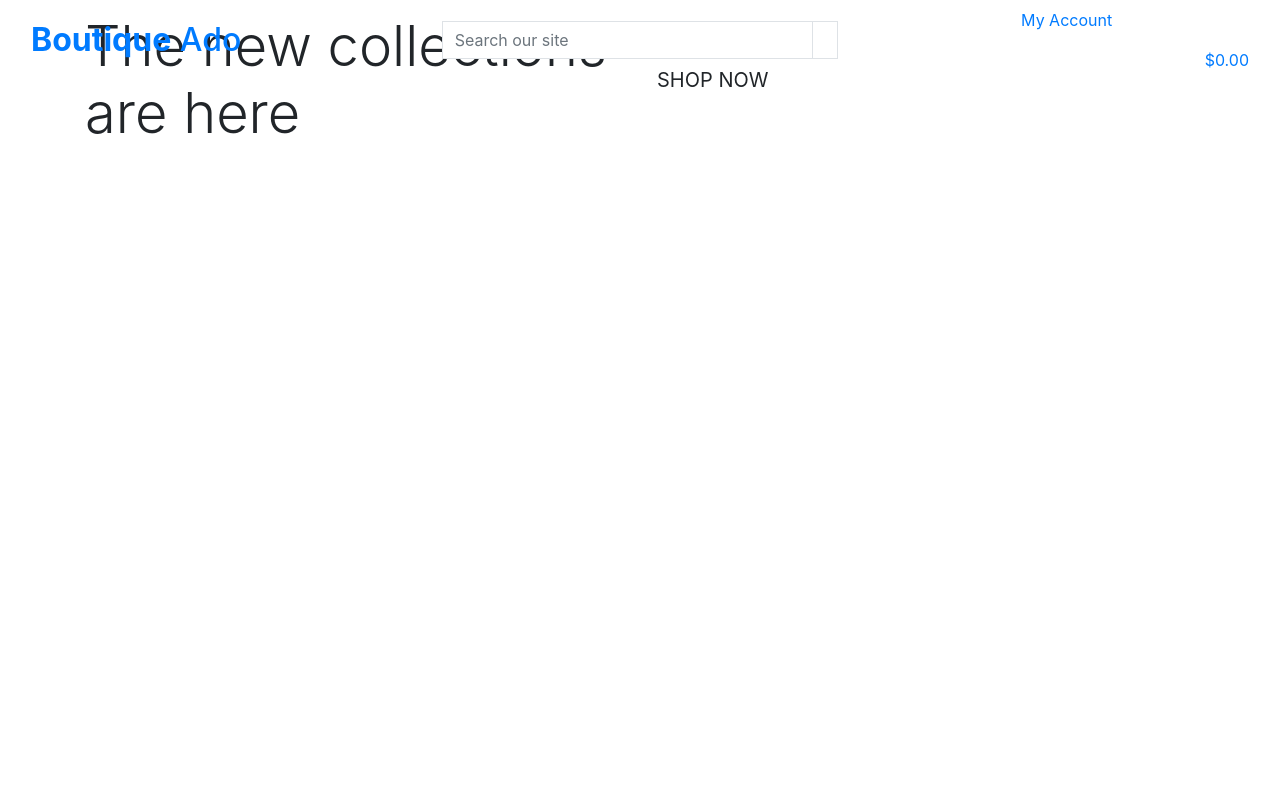
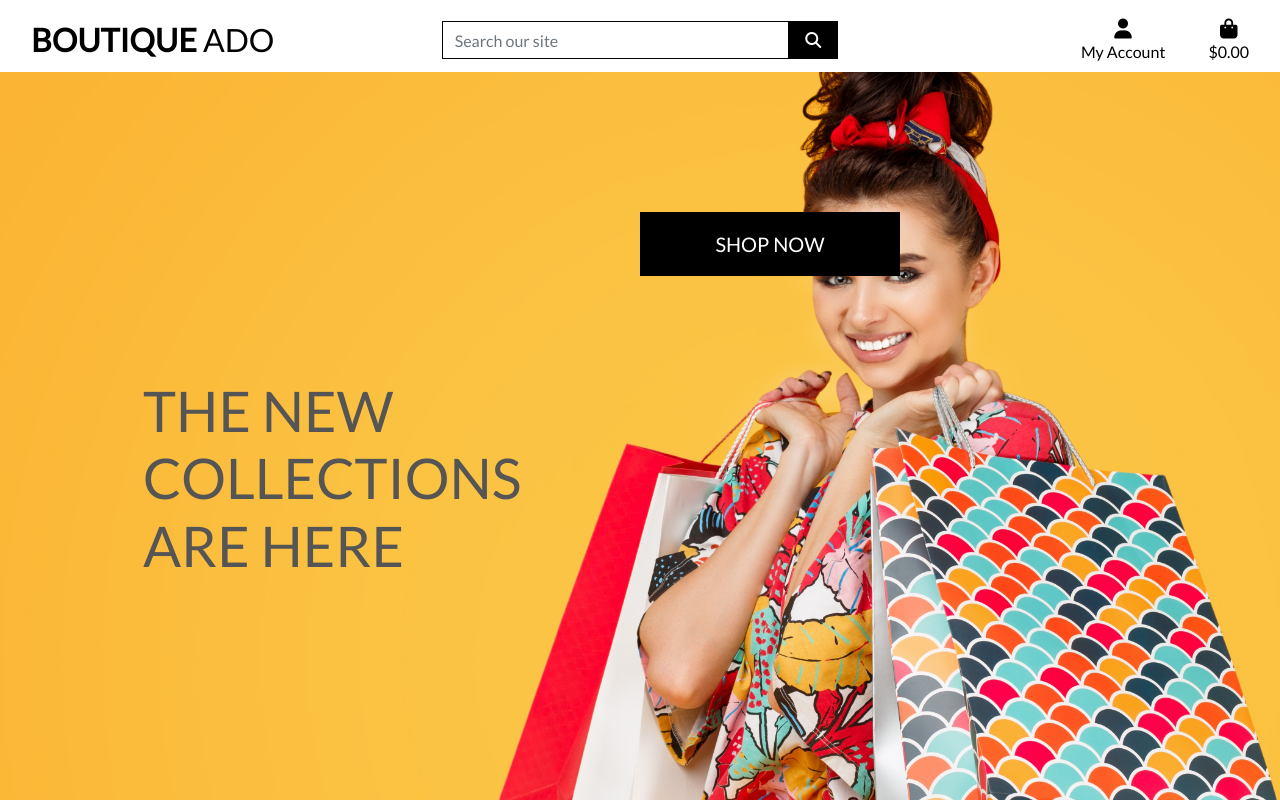
Before and after one commit to Jordan094/boutique-ado-gitpod, a Django app: page / in a window 1280 px wide. Run offline with Django 3.2, Linux system fonts and the light colour scheme; some libraries are stand-ins or nearby versions.

Commit message:
Updated base.css

```diff
--- /dev/null
+++ b/static/css/base.css
@@ -0,0 +1,81 @@
+html {
+    height: 100%;
+}
+
+body {
+    background: url('/media/homepage_background_cropped.jpg') no-repeat center center fixed;
+    background-size: cover;
+    height: calc(100vh - 164px);
+    color: #555;
+    font-family: 'Lato';
+}
+
+/* from Bulma */
+.icon {
+    align-items: center;
+    display: inline-flex;
+    justify-content: center;
+    height: 1.5rem;
+    width: 1.5rem;
+}
+
+.logo-font {
+    text-transform: uppercase;
+}
+
+.main-logo-link {
+    width: fit-content;
+}
+
+.shop-now-button {
+    background: black;
+    color: white;
+    min-width: 260px;
+}
+
+.btn-black {
+    background: black;
+    color: white;
+}
+
+.shop-now-button:hover,
+.shop-now-button:active,
+.shop-now-button:focus,
+.btn-black:hover,
+.btn-black:active,
+.btn-black:focus {
+    background: #222;
+    color: white;
+}
+
+.text-black {
+    color: #000 !important;
+}
+
+.border-black {
+    border: 1px solid black !important;
+}
+
+/* -------------------------------- Media Queries */
+
+/* Slightly larger container on xl screens */
+@media (min-width: 1200px) {
+  .container {
+    max-width: 80%;
+  }
+}
+
+/* fixed top navbar only on medium and up */
+@media (min-width: 992px) {
+    .fixed-top-desktop-only {
+        position: fixed;
+        top: 0;
+        right: 0;
+        left: 0;
+        z-index: 1030;
+    }
+
+    .header-container {
+        padding-top: 164px;
+    }
+}
--- a/templates/base.html
+++ b/templates/base.html
@@ -5,37 +5,39 @@
   <head>
 
     {% block meta %}
-    <meta http-equiv="X-UA-Compatible" content="id=edge">
-    <meta charset="utf-8">
-    <meta name="viewport" content="width=device-width, initial-scale=1, shrink-to-fit=no">
+        <meta http-equiv="X-UA-Compatible" content="ie=edge">
+        <meta charset="utf-8">
+        <meta name="viewport" content="width=device-width, initial-scale=1, shrink-to-fit=no">
     {% endblock %}
 
-    {% block extrameta%}
+    {% block extra_meta %}
     {% endblock %}
 
     {% block corecss %}
-    <link rel="stylesheet" href="https://cdn.jsdelivr.net/npm/bootstrap@4.6.2/dist/css/bootstrap.min.css" integrity="sha384-xOolHFLEh07PJGoPkLv1IbcEPTNtaed2xpHsD9ESMhqIYd0nLMwNLD69Npy4HI+N" crossorigin="anonymous">
+        <link rel="stylesheet" href="https://stackpath.bootstrapcdn.com/bootstrap/4.4.1/css/bootstrap.min.css" integrity="sha384-Vkoo8x4CGsO3+Hhxv8T/Q5PaXtkKtu6ug5TOeNV6gBiFeWPGFN9MuhOf23Q9Ifjh" crossorigin="anonymous">
+        <link rel="stylesheet" href="https://fonts.googleapis.com/css?family=Lato&display=swap">
+        <link rel="stylesheet" href="{% static 'css/base.css' %}">
     {% endblock %}
 
-    {% block extracss%}
+    {% block extra_css %}
     {% endblock %}
 
     {% block corejs %}
-    <script src="https://cdn.jsdelivr.net/npm/jquery@3.5.1/dist/jquery.min.js" integrity="sha256-9/aliU8dGd2tb6OSsuzixeV4y/faTqgFtohetphbbj0=" crossorigin="anonymous"></script>
-    <script src="https://cdn.jsdelivr.net/npm/popper.js@1.16.1/dist/umd/popper.min.js" integrity="sha384-9/reFTGAW83EW2RDu2S0VKaIzap3H66lZH81PoYlFhbGU+6BZp6G7niu735Sk7lN" crossorigin="anonymous"></script>
-    <script src="https://cdn.jsdelivr.net/npm/bootstrap@4.6.2/dist/js/bootstrap.min.js" integrity="sha384-+sLIOodYLS7CIrQpBjl+C7nPvqq+FbNUBDunl/OZv93DB7Ln/533i8e/mZXLi/P+" crossorigin="anonymous"></script>
+        <script src="https://kit.fontawesome.com/e9c73d7092.js" crossorigin="anonymous"></script>
+        <script src="https://code.jquery.com/jquery-3.4.1.slim.min.js" integrity="sha384-J6qa4849blE2+poT4WnyKhv5vZF5SrPo0iEjwBvKU7imGFAV0wwj1yYfoRSJoZ+n" crossorigin="anonymous"></script>
+        <script src="https://cdn.jsdelivr.net/npm/popper.js@1.16.0/dist/umd/popper.min.js" integrity="sha384-Q6E9RHvbIyZFJoft+2mJbHaEWldlvI9IOYy5n3zV9zzTtmI3UksdQRVvoxMfooAo" crossorigin="anonymous"></script>
+        <script src="https://stackpath.bootstrapcdn.com/bootstrap/4.4.1/js/bootstrap.min.js" integrity="sha384-wfSDF2E50Y2D1uUdj0O3uMBJnjuUD4Ih7YwaYd1iqfktj0Uod8GCExl3Og8ifwB6" crossorigin="anonymous"></script>
     {% endblock %}
 
-    {% block extrajs%}
+    {% block extra_js %}
     {% endblock %}
 
-
-    <title>Boutique Abo {%block extra_title%} {% endblock %}</title>
+    <title>Boutique Ado {% block extra_title %}{% endblock %}</title>
   </head>
   <body>
     <header class="container-fluid fixed-top">
-        <div class="row">
-            <div class="col-12 col-lg-4 my-auto py-1 py-lg-0 text-center  text-lg-left">
+        <div id="topnav" class="row bg-white pt-lg-2 d-none d-lg-flex">
+            <div class="col-12 col-lg-4 my-auto py-1 py-lg-0 text-center text-lg-left">
                 <a href="{% url 'home' %}" class="nav-link main-logo-link">
                     <h2 class="logo-font text-black my-0"><strong>Boutique</strong> Ado</h2>
                 </a>
@@ -56,7 +58,7 @@
             </div>
             <div class="col-12 col-lg-4 my-auto py-1 py-lg-0">
                 <ul class="list-inline list-unstyled text-center text-lg-right my-0">
-                    <li class="list-inline-item-dropdown">
+                    <li class="list-inline-item dropdown">
                         <a class="text-black nav-link" href="#" id="user-options" data-toggle="dropdown" aria-haspopup="true" aria-expanded="false">
                             <div class="text-center">
                                 <div><i class="fas fa-user fa-lg"></i></div>
@@ -96,7 +98,7 @@
     </header>
 
     {% if messages %}
-    <div class="message-container"></div>
+        <div class="message-container"></div>
     {% endif %}
 
     {% block page_header %}
```
Also changed, not shown: media/homepage_background_cropped.jpg (added).
